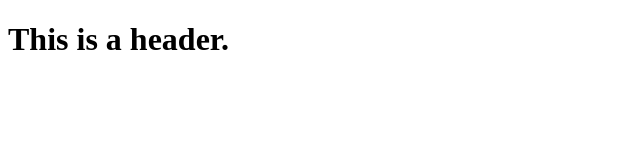
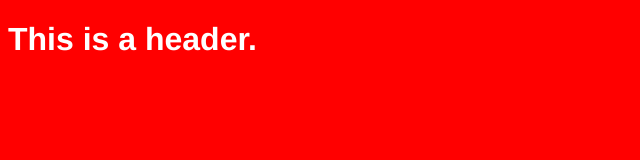
Before and after one commit to BSKERRITT/html1, a plain HTML site: page index.html in a window 1280 px wide. Shown: the whole page, without its empty margins (0-640 px from the left). Drawn offline with Linux system fonts and the light colour scheme.

Commit message:
html ver2

```diff
--- a/index.html
+++ b/index.html
@@ -2,6 +2,7 @@
 <html>
 	<head>
 		<title>Website example</title>
+		<link href="style.css" rel="stylesheet"/>
 	</head>
 	<body>
 		<h1>This is a header.</h1>
--- /dev/null
+++ b/style.css
@@ -0,0 +1,6 @@
+/*This is a comment*/
+body{
+background-color:red;
+font-family:Helvetica;
+color:white;
+}
```
